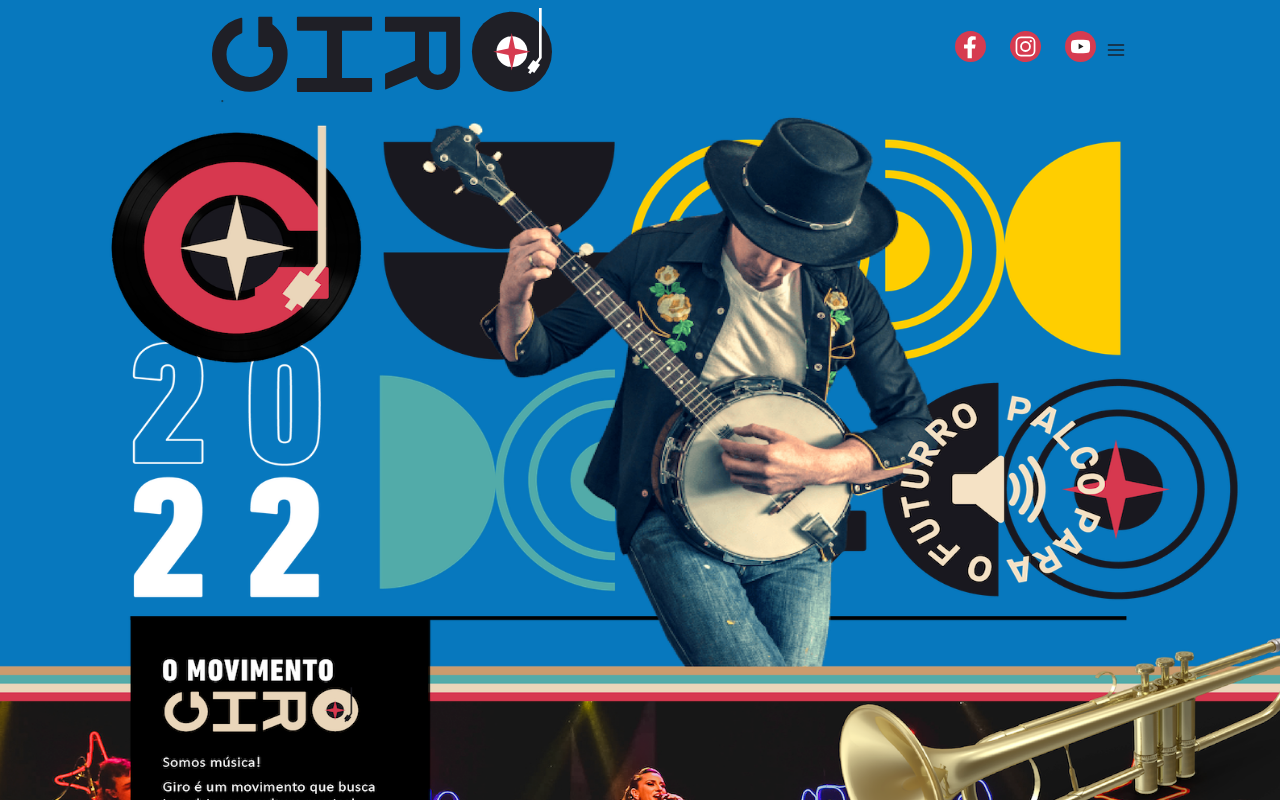
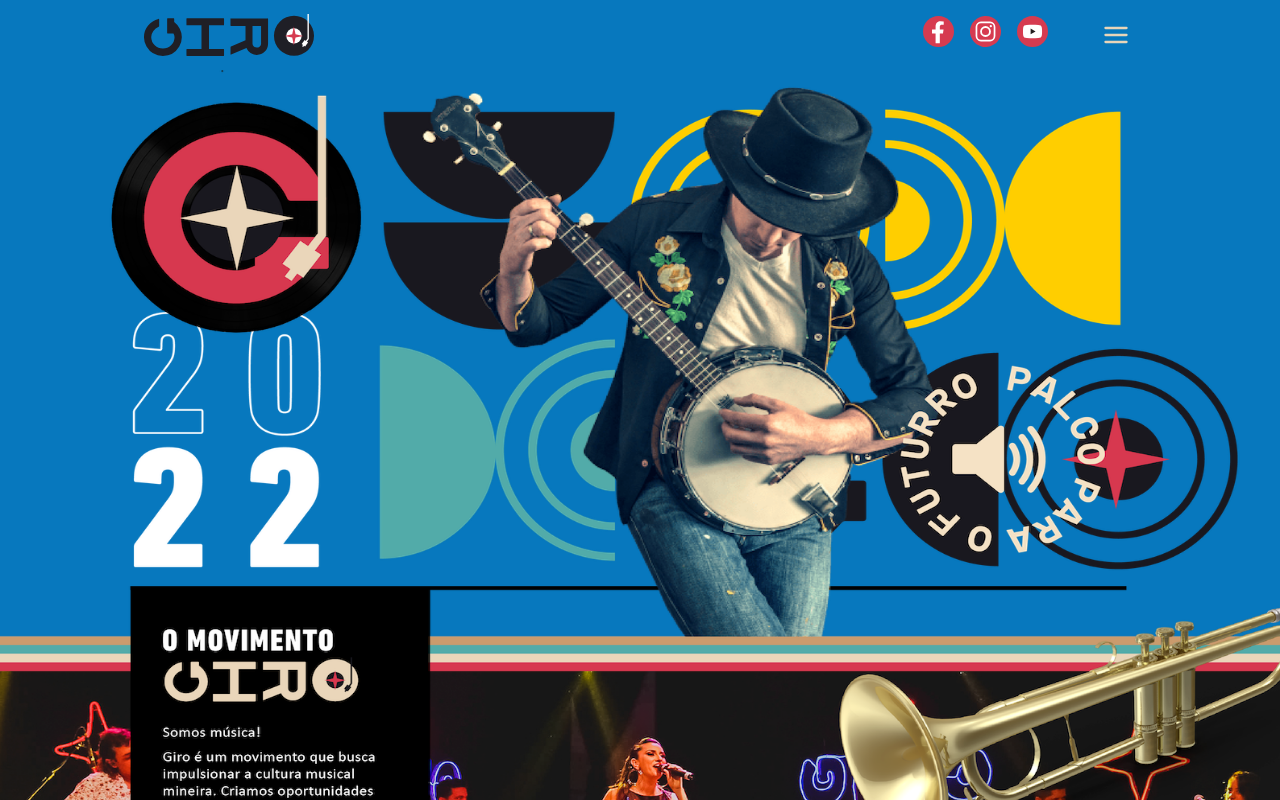
Before and after one commit to nextimecode/giro, a Next.js app: page / in a window 1280 px wide. Shown: the top 800 px of the page. Built offline with nearby package versions, Linux system fonts and the light colour scheme; a web font is replaced by a local one.

Commit message:
fix: corrige os icons do header

```diff
--- a/package.json
+++ b/package.json
@@ -1,6 +1,6 @@
 {
   "name": "nextime-nextjs-chakra-ui-start",
-  "version": "0.5.1",
+  "version": "1.0.0",
   "private": true,
   "license": "MIT",
   "scripts": {
--- a/src/components/organisms/nextHeader/index.tsx
+++ b/src/components/organisms/nextHeader/index.tsx
@@ -111,7 +111,7 @@ const MobileNavItem = ({ label, children, href }: NavItem) => {
 
 const MobileNav = ({ navItems = NAV_ITEMS }: Props) => {
   return (
-    <Stack bg={'gray.800'} p={4}>
+    <Stack bg={'black.200'} p={4}>
       {navItems.map(navItem => (
         <MobileNavItem key={navItem.label} {...navItem} />
       ))}
@@ -122,8 +122,8 @@ const MobileNav = ({ navItems = NAV_ITEMS }: Props) => {
 const NextHeader = ({
   navItems = NAV_ITEMS,
   logoSrc = '/images/logos/logo.svg',
-  logoWidth = 340,
-  logoHeight = 100,
+  logoWidth = 170,
+  logoHeight = 50,
   logoAlt = 'Logo',
   logoSubtitle,
   logoSubtitleColor = 'next-primary'
@@ -134,7 +134,7 @@ const NextHeader = ({
     <Box>
       <Container maxW="container.lg">
         <Flex color={'white'} minH={'70px'} align={'center'}>
-          <Flex flex={{ base: 1 }} justify={{ base: 'center' }} alignItems={'center'}>
+          <Flex justify={{ base: 'center' }} alignItems={'center'}>
             <Image src={logoSrc} alt={logoAlt} width={logoWidth} height={logoHeight} />
             {logoSubtitle && (
               <Text fontSize={{ base: 'lg', lg: 'xl' }} color={logoSubtitleColor}>
@@ -142,8 +142,8 @@ const NextHeader = ({
               </Text>
             )}
           </Flex>
-          <Stack flex={{ base: 1 }} justify={'flex-end'} direction={'row'} spacing={6}>
-            <HStack spacing={{ base: 3, md: 6 }}>
+          <Stack flex={{ base: 1 }} justify={'flex-end'} direction={'row'}>
+            <HStack spacing={{ base: 3, md: 4 }}>
               <NextJSLink href={'https://www.facebook.com/nextimetecnologia'}>
                 <a target="_blank" rel="noreferrer">
                   <Image
@@ -171,11 +171,12 @@ const NextHeader = ({
               </NextJSLink>
             </HStack>
           </Stack>
-          <Flex display={{ base: 'flex' }}>
+          <Flex ms={12}>
             <IconButton
               onClick={onToggle}
-              icon={isOpen ? <CloseIcon w={3} h={3} /> : <HamburgerIcon w={5} h={5} />}
+              icon={isOpen ? <CloseIcon w={4} h={4} /> : <HamburgerIcon w={7} h={7} />}
               variant={'ghost'}
+              color={'beige.500'}
               aria-label={'Toggle Navigation'}
             />
           </Flex>
```
